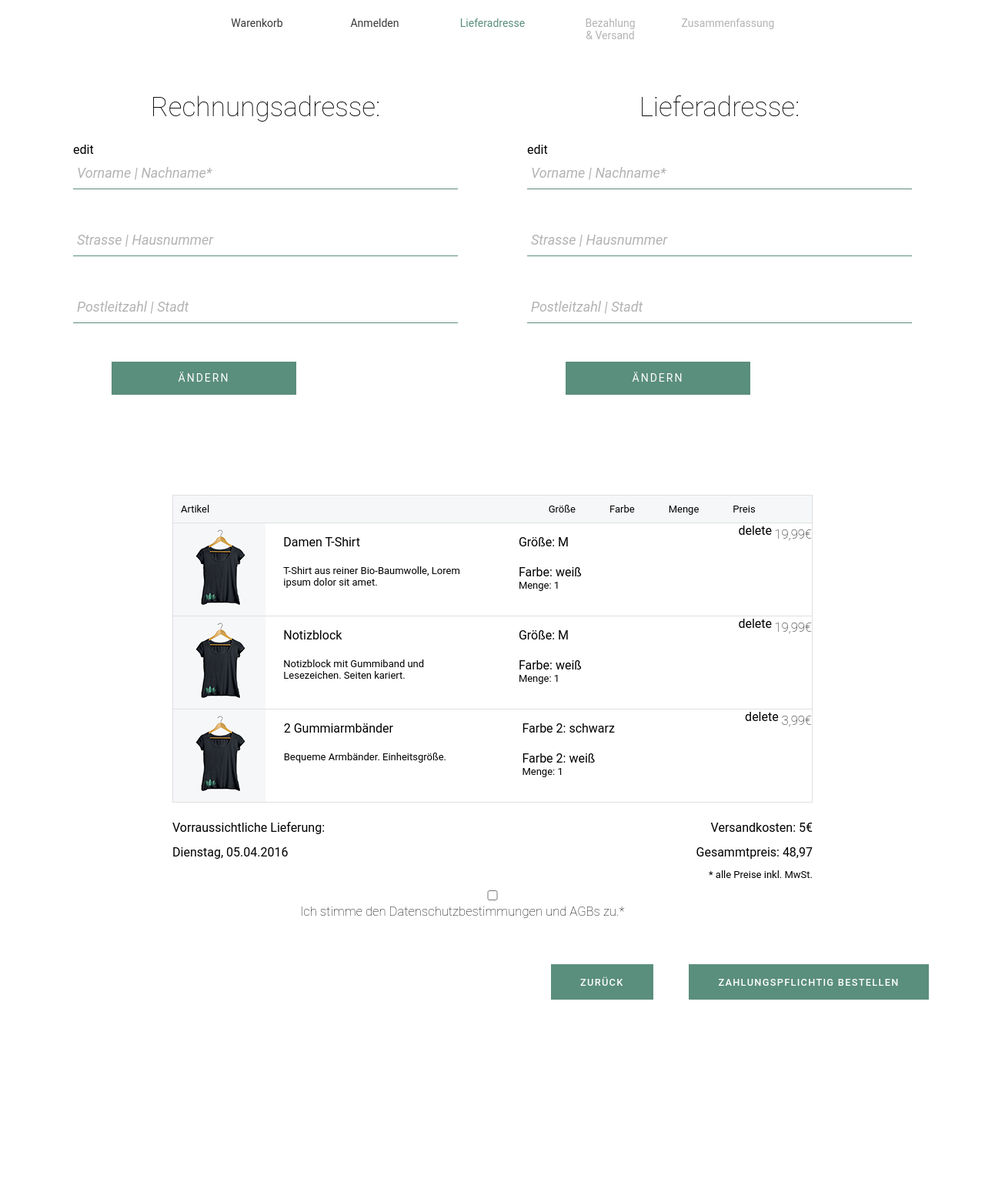
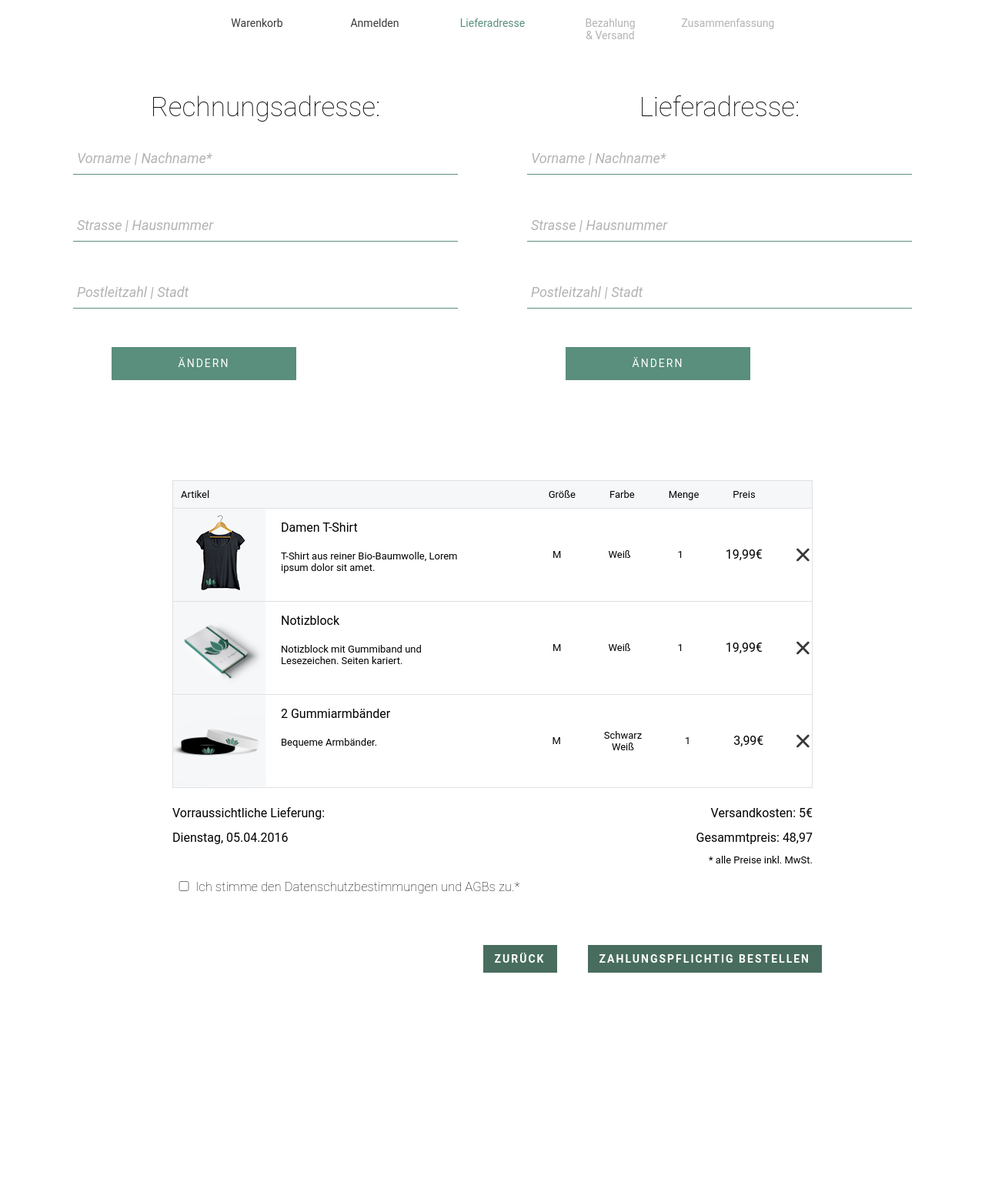
Before and after one commit to mrpipi1/Project-X, a PHP site: page /index.php?page=Zusammenfassung in a window 1280 px wide. Shown: the part 173-1735 px from the top of the page at 77% size. After the commit the page ends 1437 px from the top, so only its background shows below. Run offline with PHP 8.4, Linux system fonts and the light colour scheme.

Commit message:
buttons im checkout geändert

```diff
--- a/content/Zusammenfassung.php
+++ b/content/Zusammenfassung.php
@@ -7,7 +7,6 @@ include("breadcrumbs.php");
     <section class="billing-address">
 
         <h2>Rechnungsadresse:</h2>
-        <a href="#">edit</a>
 
         <form class="form_billing-address" action="" method="post">
 
@@ -44,7 +43,6 @@ include("breadcrumbs.php");
     <section class="shipping-address">
 
         <h2>Lieferadresse:</h2>
-        <a href="#">edit</a>
 
         <form class="form_shipping-address" action="" method="post">
 
@@ -92,63 +90,70 @@ include("breadcrumbs.php");
             </ul>
         </div>
 
-        <div class="card-item">
 
-            <img src="img/shop-images/damen-tshirt_small.png" />
+        <div class="card-item card-item_first ">
+
+            <img src="img/shop-images/damen-tshirt_small.png" class="img_card" />
 
             <ul class="description_card-item">
                 <li>Damen T-Shirt</li>
                 <li>T-Shirt aus reiner Bio-Baumwolle, Lorem ipsum dolor sit amet.</li>
             </ul>
 
-            <ul class="description_card-item">
-                <li>Größe: M</li>
-                <li>Farbe: weiß</li>
-                <li>Menge: 1</li>
+            <ul class="actions_card-item">
+                <li>M</li>
+                <li class="farbe">Weiß</li>
+                <li>1</li>
             </ul>
 
-            <a href="#">delete</a>
-            <p>19,99€</p>
+
+            <div class="price_wrapper">19,99€</div>
+            <div class="delete_wrapper"><a href="#" class="delete">delete</a></div>
 
         </div>
 
         <div class="card-item">
 
-            <img src="img/shop-images/damen-tshirt_small.png" />
+            <img src="img/shop-images/notebook.png" class="img_card"/>
 
             <ul class="description_card-item">
                 <li>Notizblock</li>
                 <li>Notizblock mit Gummiband und Lesezeichen. Seiten kariert.</li>
             </ul>
 
-            <ul class="description_card-item">
-                <li>Größe: M</li>
-                <li>Farbe: weiß</li>
-                <li>Menge: 1</li>
+            <ul class="actions_card-item">
+                <li>M</li>
+                <li class="farbe">Weiß</li>
+                <li>1</li>
             </ul>
 
-            <a href="#">delete</a>
-            <p>19,99€</p>
+            <div class="price_wrapper">19,99€</div>
+            <div class="delete_wrapper"><a href="#" class="delete">delete</a></div>
 
         </div>
 
         <div class="card-item">
 
-            <img src="img/shop-images/damen-tshirt_small.png" />
+            <img src="img/shop-images/2er-band.png" class="img_card"/>
 
             <ul class="description_card-item">
                 <li>2 Gummiarmbänder</li>
-                <li>Bequeme Armbänder. Einheitsgröße.</li>
+                <li>Bequeme Armbänder.</li>
             </ul>
 
-            <ul class="description_card-item">
-                <li>Farbe 2: schwarz</li>
-                <li>Farbe 2: weiß</li>
-                <li>Menge: 1</li>
+            <ul class="actions_card-item">
+                <li>M</li>
+                <li class="farbe"><ul>
+                        <li>Schwarz</li>
+                        <li>Weiß</li>
+                    </ul>
+                </li>
+
+                <li>1</li>
             </ul>
 
-            <a href="#">delete</a>
-            <p>3,99€</p>
+            <div class="price_wrapper">3,99€</div>
+            <div class="delete_wrapper"><a href="#" class="delete">delete</a></div>
 
         </div>
 
@@ -172,17 +177,21 @@ include("breadcrumbs.php");
     <!-- AGB und Datenschutzbestimmungen akzeptieren -->
     <form class="form_confirmation" action="" method="post">
 
-        <p>
+        <p class="form_confirmation_content">
             <input type="checkbox" id="agbs" name="agb-confirmation"/>
             <label class="label_normal" for="agbs">Ich stimme den <a href="#">Datenschutzbestimmungen</a> und <a href="#">AGBs</a> zu.*</label>
         </p>
 
     </form>
 
+    <div class="btn-wrapper_checkout">
+        <div  class="btn_checkout">
+            <a href="index.php?page=Detailansicht">zurück</a>
+        </div>
 
-    <div class="btn-wrapper_checkout">
-        <a href="index.php?page=Versand" class="btn_checkout">zurück</a>
-        <a href="index.php?page=Abschluss" class="btn_checkout">zahlungspflichtig bestellen</a>
+        <div class="btn_checkout">
+            <a href="index.php?page=Anmelden" >zahlungspflichtig bestellen</a>
+        </div>
     </div>
 
 </section>
--- a/css/styles.css
+++ b/css/styles.css
@@ -1276,11 +1276,6 @@ li {
   justify-content: space-around;
 }
 
-.btn-wrapper_checkout{
-  width: 100vw;
-  display: flex;
-  justify-content: flex-end;
-}
 
 .small-text{
   font-size: small;
@@ -1376,6 +1371,42 @@ Breadcrumbs
  weiter und zurück Button
  ########*/
 
+.btn-wrapper_checkout{
+  width: 70vw;
+  margin-top: 10px;
+
+  display: flex;
+  justify-content: flex-end;
+}
+
+.btn_checkout {
+  margin: 20px;
+}
+
+.btn_checkout a {
+
+  padding: 10px 15px;
+
+  margin: 0 auto;
+
+  color: white;
+  font-size: 14px;
+  text-align: center;
+  text-transform: uppercase;
+  letter-spacing: 2px;
+  font-weight: 600;
+
+  white-space: nowrap;
+
+  background-color: #486d5f;
+  transition: all  0.5s linear;
+}
+
+.btn_checkout a:hover {
+  background-color: #5a8e7d;
+}
+
+/*
 .btn_checkout {
   height: 1vw;
 
@@ -1402,7 +1433,7 @@ Breadcrumbs
   color: #fff;
 }
 
-
+*/
 
 /*####################
 
@@ -1621,7 +1652,7 @@ Warenkorb
   background-image: url("../img/close.svg");
   background-size: contain;
 
-
+  margin-right: 2px;
 }
 
 /* Summe mit lieferdatum und Versandkosten */
@@ -1691,6 +1722,25 @@ Versand
 p.form_cuopon-input{
   margin: 0;
 }
+
+
+
+/*#################
+Zusammenfassung
+##################*/
+
+.form_confirmation_content{
+  width: 65vw;
+
+  display: flex;
+  align-items: baseline;
+
+}
+
+.form_confirmation_content input{
+  width: 30px;
+}
+
 
 /*#################
 Abschluss
```
Also changed, not shown: content/Adressen.php (+8 -4 lines), content/Anmelden.php (+7 -2 lines), content/Detailansicht.php (+9 -4 lines), content/Versand.php (+7 -2 lines), content/Warenkorb.php (+7 -2 lines).
